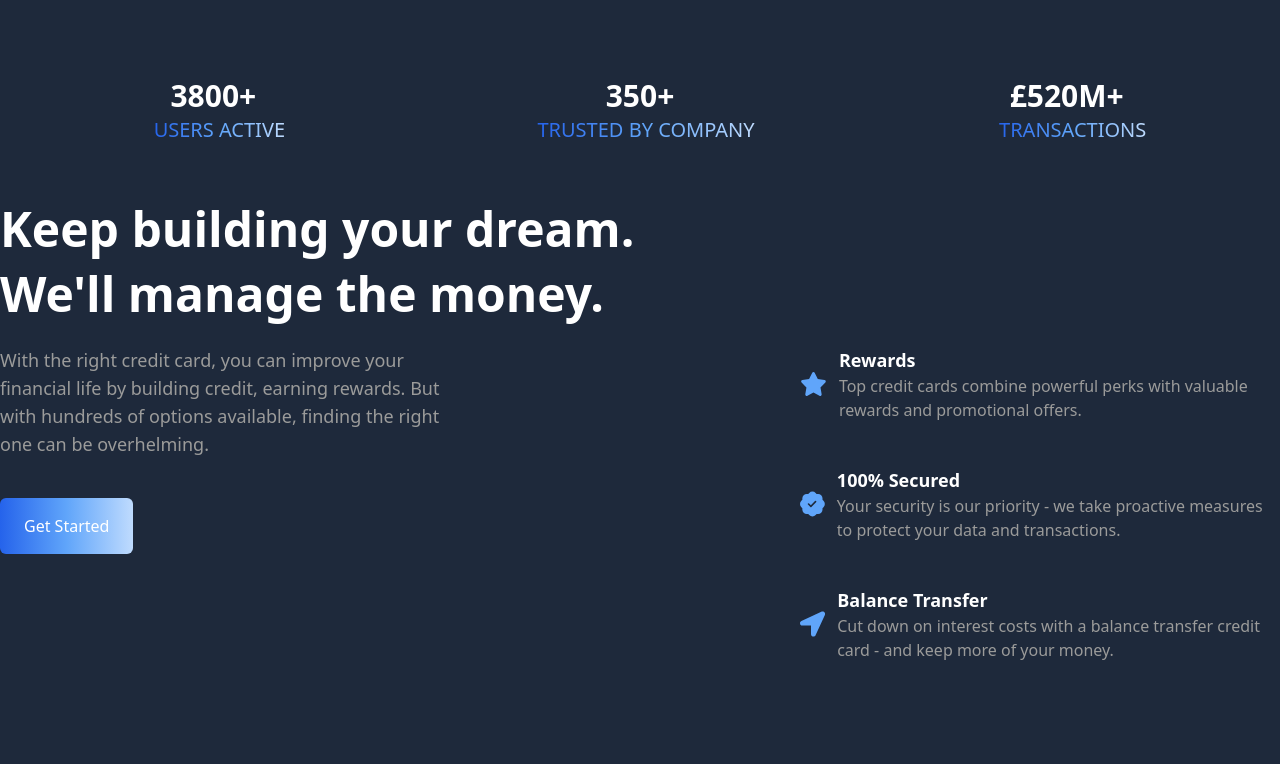
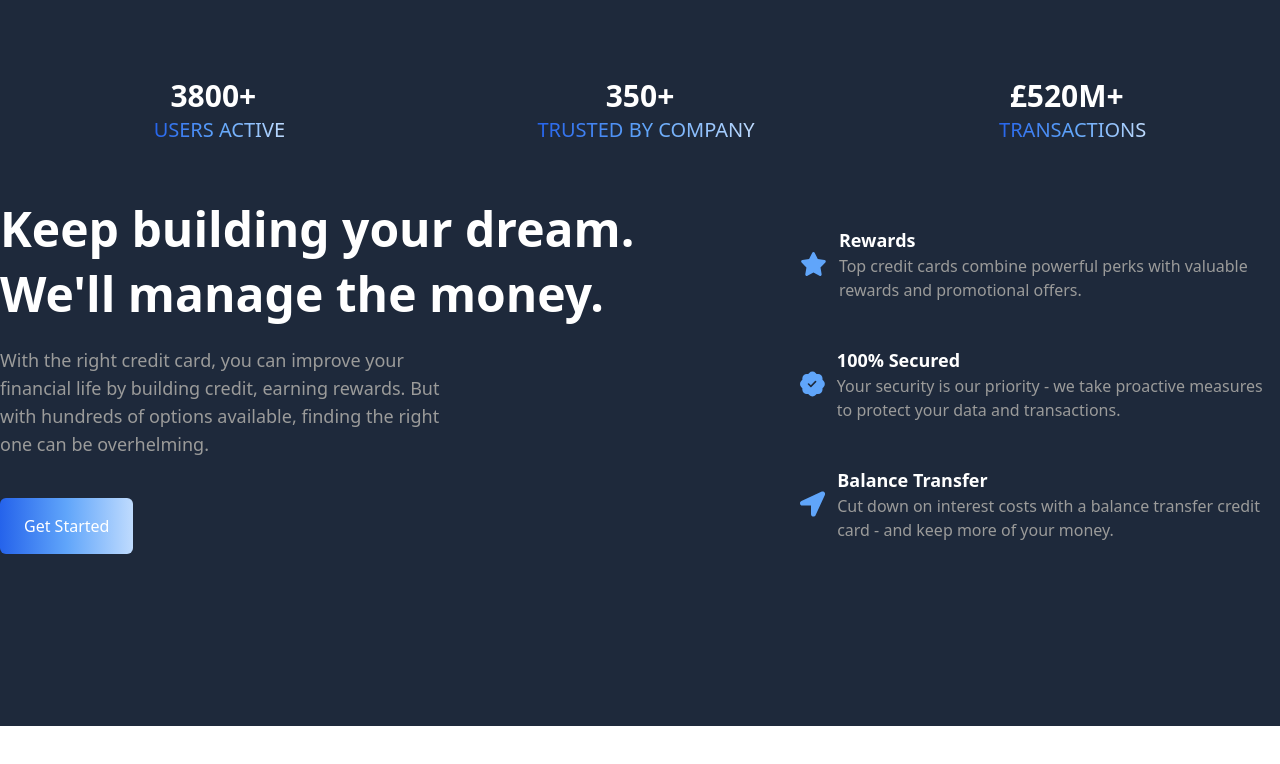
Before and after one commit to KodeIva/wiser, a React (Vite) app: page / in a window 1280 px wide. Shown: the part 602-1366 px from the top of the page. After the commit the page ends 1328 px from the top, so only its background shows below. Built offline with nearby package versions, Linux system fonts and the light colour scheme.

Commit message:
new <div> height changed to mt-30px

```diff
--- a/src/components/Business.jsx
+++ b/src/components/Business.jsx
@@ -22,7 +22,7 @@ const Business = () => {
       </div>
 
       {/* Right side */}
-      <div className="flex flex-col max-w-[480px] h-[500px] mt-[150px]">
+      <div className="flex flex-col max-w-[480px] h-[500px] mt-[30px]">
         {features.map((feature) => {
            const {id,icon: Icon,title,text} = feature
             return (
```
